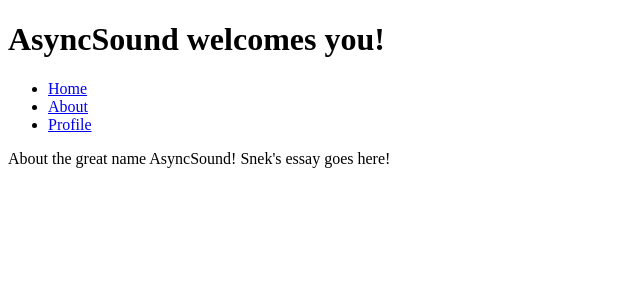
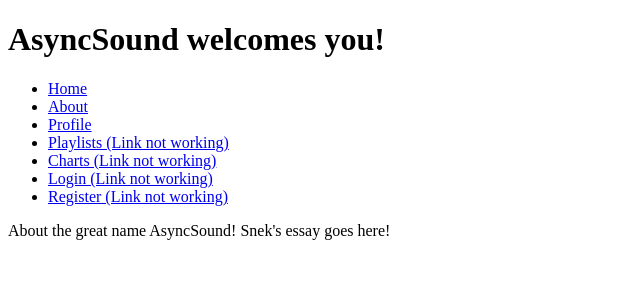
Before and after one commit to AngularProject/AsyncSound, an Angular app: page /about in a window 1280 px wide. Shown: the top 300 px of the page, without its empty margins (0-640 px from the left). Built offline with nearby package versions, Linux system fonts and the light colour scheme.

Commit message:
Changed href to routerLink

```diff
--- a/src/app/about-page/about-page.component.ts
+++ b/src/app/about-page/about-page.component.ts
@@ -1,7 +1,6 @@
 import { Component, OnInit } from '@angular/core';
 
 @Component({
-  selector: 'app-about-page',
   templateUrl: './about-page.component.html',
   styleUrls: ['./about-page.component.css']
 })
--- a/src/app/app.component.html
+++ b/src/app/app.component.html
@@ -2,9 +2,13 @@
     {{title}}
 </h1>
 <ul>
-    <li><a href="/home">Home</a></li>
-    <li><a href="/about">About</a></li>
-    <li><a href="/profile">Profile</a></li>
+    <li><a routerLink="/home">Home</a></li>
+    <li><a routerLink="/about">About</a></li>
+    <li><a routerLink="/profile">Profile</a></li>
+    <li><a routerLink="/playlists">Playlists (Link not working)</a></li>
+    <li><a routerLink="/charts">Charts (Link not working)</a></li>
+    <li><a routerLink="/login">Login (Link not working)</a></li>
+    <li><a routerLink="/register">Register (Link not working)</a></li>
 </ul>
 <div>
     <router-outlet></router-outlet>
--- a/src/app/home-page-component/home-page.component.ts
+++ b/src/app/home-page-component/home-page.component.ts
@@ -1,7 +1,6 @@
 import { Component, OnInit } from '@angular/core';
 
 @Component({
-  selector: 'app-home-page-component',
   templateUrl: './home-page.component.html',
   styleUrls: ['./home-page.component.css']
 })
--- a/src/app/profile-page/profile-page.component.ts
+++ b/src/app/profile-page/profile-page.component.ts
@@ -1,7 +1,6 @@
 import { Component, OnInit } from '@angular/core';
 
 @Component({
-  selector: 'app-profile-page',
   templateUrl: './profile-page.component.html',
   styleUrls: ['./profile-page.component.css']
 })
```
